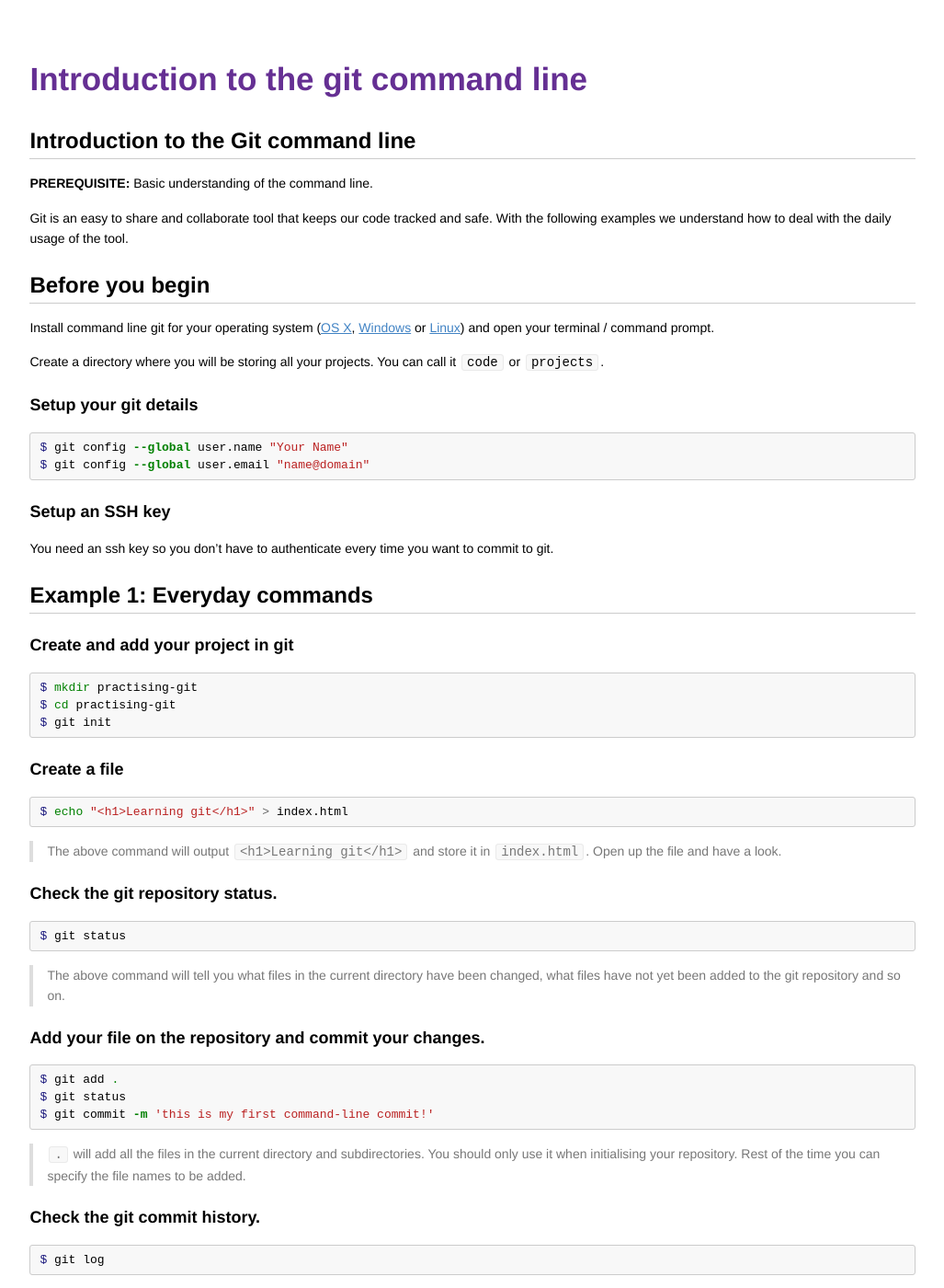
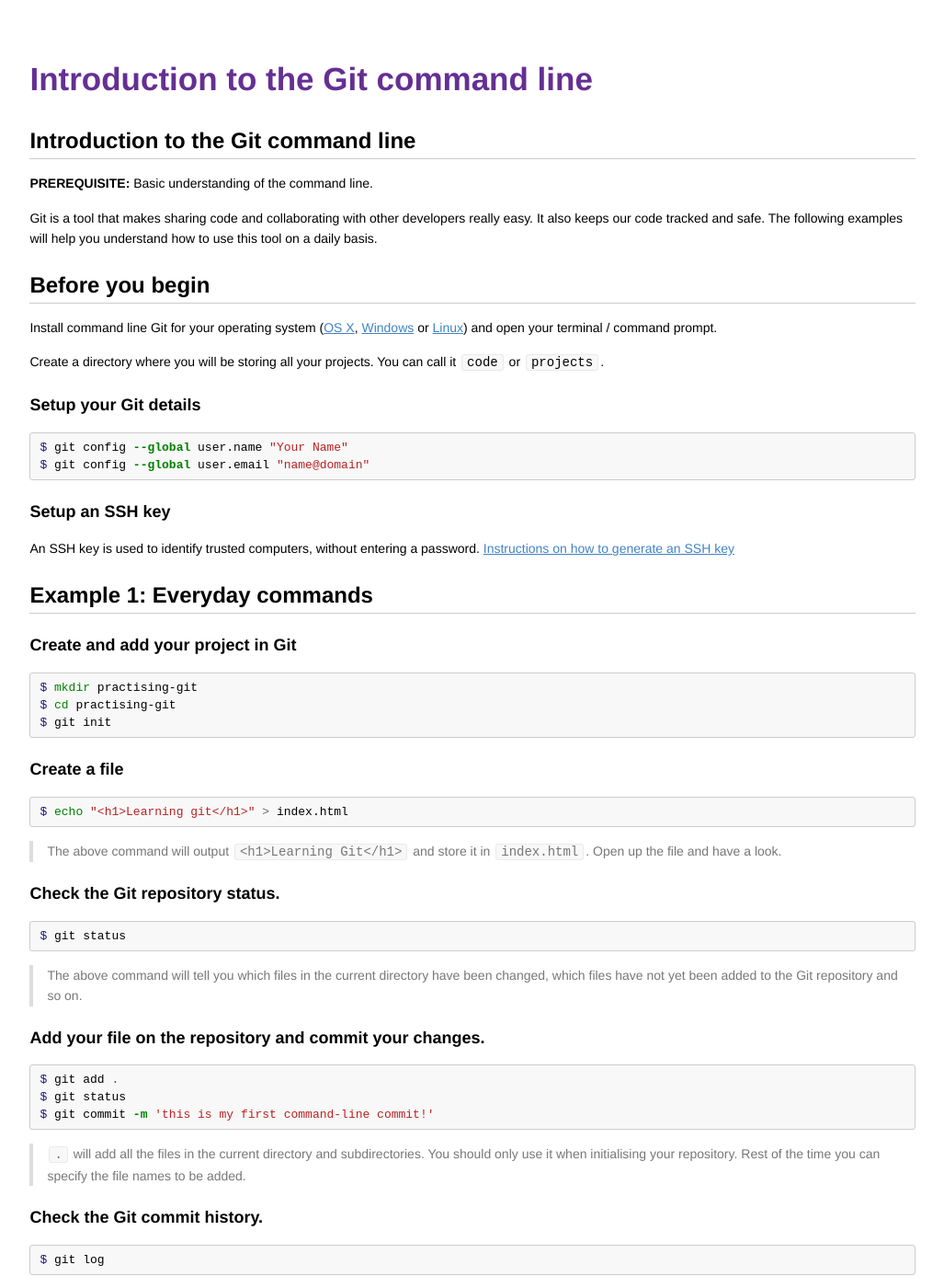
Before and after one commit to codebar/tutorials, a Jekyll site: the page built from version-control/command-line/tutorial.md, in a window 1280 px wide and 1400 px high. Shown: the whole window at 92% size, without its empty margins (126-1153 px from the left). Built offline with Jekyll 4.4.1, drawn with Linux system fonts in a browser that asks for light colours; Markdown is read by kramdown in place of the engine named in the settings; some of the changed text lies outside the part shown.

Commit message:
fixed typos and grammar, made some sentences easier to understand

````diff
--- a/version-control/command-line/tutorial.md
+++ b/version-control/command-line/tutorial.md
@@ -1,21 +1,20 @@
 ---
 layout: page
-title: Introduction to the git command line
+title: Introduction to the Git command line
 ---
 
 ## Introduction to the Git command line
 
 **PREREQUISITE:** Basic understanding of the command line.
 
-Git is an easy to share and collaborate tool that keeps our code tracked and safe.
-With the following examples we understand how to deal with the daily usage of the tool.
+Git is a tool that makes sharing code and collaborating with other developers really easy. It also keeps our code tracked and safe. The following examples will help you understand how to use this tool on a daily basis.
 
 ## Before you begin
-Install command line git for your operating system ([OS X](http://code.google.com/p/git-osx-installer), [Windows](http://msysgit.github.com/) or [Linux](http://git-scm.com/download/linux)) and open your terminal / command prompt.
+Install command line Git for your operating system ([OS X](http://sourceforge.net/projects/git-osx-installer/), [Windows](http://msysgit.github.com/) or [Linux](http://git-scm.com/download/linux)) and open your terminal / command prompt.
 
 Create a directory where you will be storing all your projects. You can call it `code` or `projects`.
 
-### Setup your git details
+### Setup your Git details
 
 ```bash
 $ git config --global user.name "Your Name"
@@ -24,13 +23,14 @@ $ git config --global user.email "name@domain"
 
 ### Setup an SSH key
 
-You need an ssh key so you don't have to authenticate every time you want to commit to git.
+An SSH key is used to identify trusted computers, without entering a password.
+[Instructions on how to generate an SSH key](https://git-scm.com/book/en/v2/Git-on-the-Server-Generating-Your-SSH-Public-Key)
 
 
 ## Example 1: Everyday commands
 
 
-### Create and add your project in git
+### Create and add your project in Git
 
 ```bash
 $ mkdir practising-git
@@ -44,15 +44,15 @@ $ git init
 $ echo "<h1>Learning git</h1>" > index.html
 ```
 
-> The above command will output `<h1>Learning git</h1>` and store it in `index.html`. Open up the file and have a look.
+> The above command will output `<h1>Learning Git</h1>` and store it in `index.html`. Open up the file and have a look.
 
-### Check the git repository status.
+### Check the Git repository status.
 
 ```bash
 $ git status
 ```
 
-> The above command will tell you what files in the current directory have been changed, what files have not yet been added to the git repository and so on.
+> The above command will tell you which files in the current directory have been changed, which files have not yet been added to the Git repository and so on.
 
 ### Add your file on the repository and commit your changes.
 
@@ -64,7 +64,7 @@ $ git commit -m 'this is my first command-line commit!'
 
 > `.` will add all the files in the current directory and subdirectories. You should only use it when initialising your repository. Rest of the time you can specify the file names to be added.
 
-### Check the git commit history.
+### Check the Git commit history.
 
 ```bash
 $ git log
@@ -127,9 +127,9 @@ Update the `index.html` file and then commit and push the changes
     <body>
         <h1> Learning Git </h1>
           <dl>
-            <dt>Initialise a git repository</dt>
+            <dt>Initialise a Git repository</dt>
             <dd>git init</dd>
-            <dt>Add files to git</dt>
+            <dt>Add files to Git</dt>
             <dd>git add filename</dd>
           </dl>
     </body>
@@ -152,7 +152,7 @@ $ git commit -m 'updated to include the commands I learned today'
 $ git push origin master
 ```
 
-### Check the repository git history
+### Check the repository Git history
 
 ```bash
 $ git log
@@ -175,9 +175,9 @@ Update `index.html`
     <body>
         <h1> Learning Git </h1>
           <dl>
-            <dt>Initialise a git repository</dt>
+            <dt>Initialise a Git repository</dt>
             <dd>git init</dd>
-            <dt>Add files to git</dt>
+            <dt>Add files to Git</dt>
             <dd>git add <filename></dd>
             <dt>Checking file changes</dt>
             <dd>git status</dd>
@@ -244,7 +244,7 @@ Changes not staged for commit:
   (use "git add <file>..." to update what will be committed)
   (use "git checkout -- <file>..." to discard changes in working directory)
 
-	modified:   index.html
+  modified:   index.html
 
 no changes added to commit (use "git add" and/or "git commit -a")
 ```
@@ -382,10 +382,10 @@ git push origin master
 
 # Extras
 
-Following are some good resources to to help you set up git.
+Following are some good resources to to help you set up Git.
 https://help.github.com/articles/set-up-git
 
-## Configuring your git environment
+## Configuring your Git environment
 
 Create the file `.gitconfig` in your root directory and add the following configuration
 
````
Also changed, not shown: other parts of version-control/command-line/tutorial.md (+4 -4 lines).
